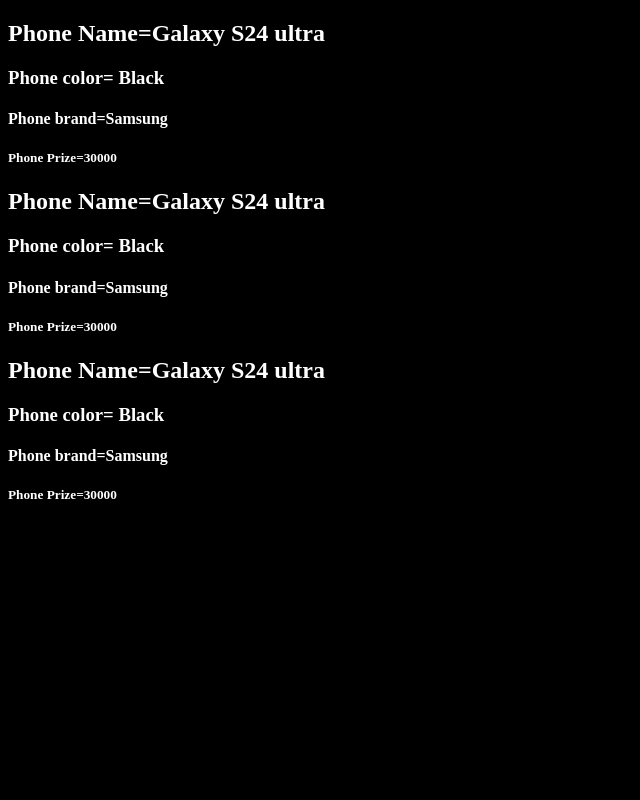
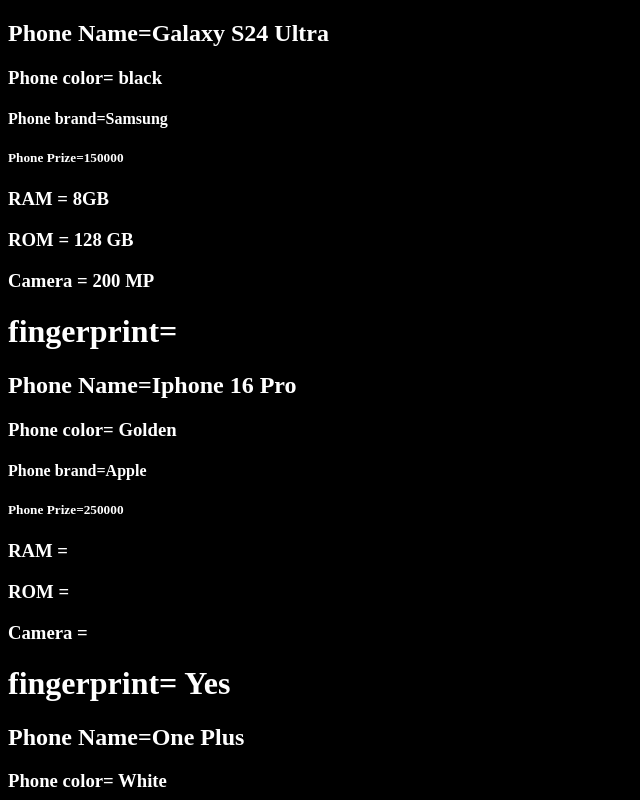
Before and after one commit to Sayali1015/React_Basics, a React (Vite) app: page / in a window 1280 px wide. Shown: the top 800 px of the page, without its empty margins (0-640 px from the left). Built offline with nearby package versions, Linux system fonts and the light colour scheme.

Commit message:
Added Props

```diff
--- a/src/App.jsx
+++ b/src/App.jsx
@@ -11,9 +11,15 @@
     {/* <Person/> */}
     {/* <Strangerthings/> */}
     {/* <Test/> */}
-    <Product/>
-    <Product/>
-    <Product/>
+
+    <Product title = "Galaxy S24 Ultra" color = "black" brand = "Samsung"
+    prize ={150000} ram = "8GB" rom = "128 GB" camera = "200 MP"/>
+
+    <Product title = "Iphone 16 Pro" color = "Golden" brand = "Apple"
+    prize ={250000} fingerprint = "Yes"/>
+
+    <Product title = "One Plus" color = "White" brand = "OnePlus"
+    prize ={34000}/>
 
     </>
   )
--- a/src/components/Product.jsx
+++ b/src/components/Product.jsx
@@ -1,18 +1,17 @@
 import React from 'react'
 
-const Product = () => {
-    const obj = {
-        title : "Galaxy S24 ultra",
-        color : "Black",
-        brand : "Samsung",
-        prize : "30000"
-    }
+const Product = (props) => {
+
   return (
     <div>
-      <h2>Phone Name={obj.title}</h2>
-      <h3>Phone color= {obj.color}</h3>
-      <h4>Phone brand={obj.brand}</h4>
-      <h5>Phone Prize={obj.prize}</h5>
+      <h2>Phone Name={props.title}</h2>
+      <h3>Phone color= {props.color}</h3>
+      <h4>Phone brand={props.brand}</h4>
+      <h5>Phone Prize={props.prize}</h5>
+      <h3>RAM = {props.ram}</h3>
+      <h3>ROM = {props.rom}</h3>
+      <h3>Camera = {props.camera}</h3>
+      <h1>fingerprint= {props.fingerprint}</h1>
     </div>
   )
 }
```
